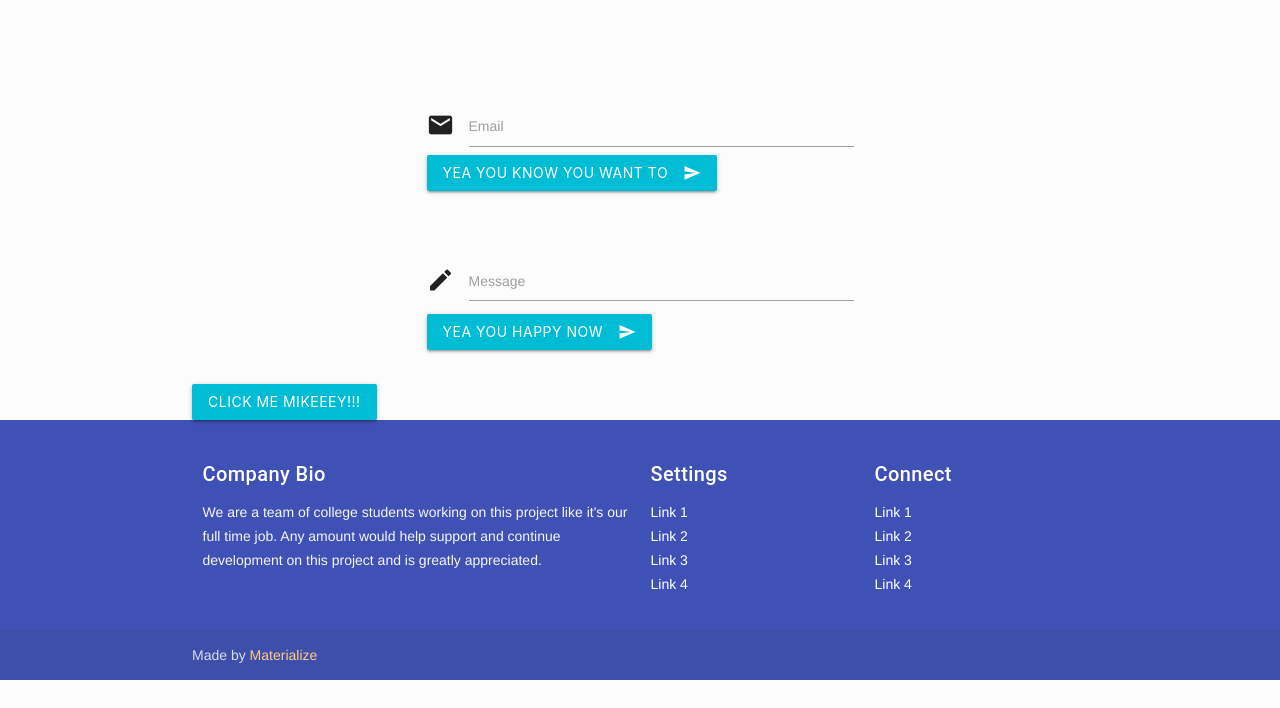
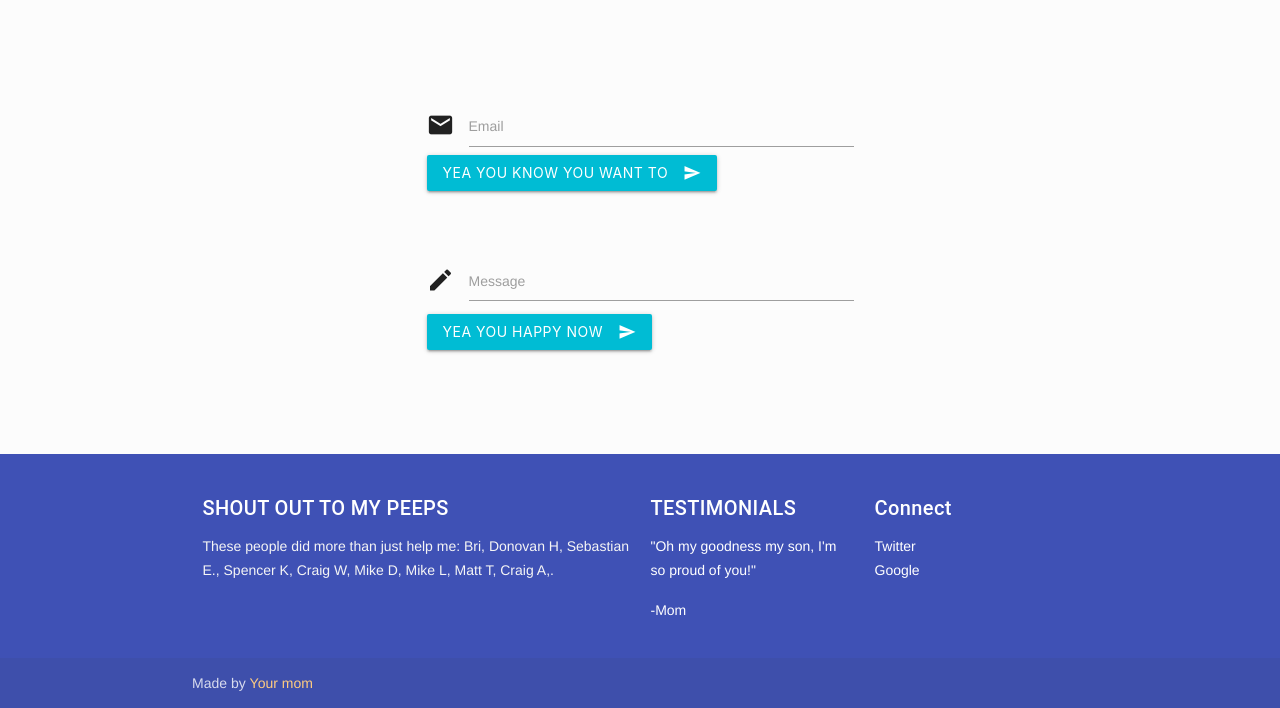
Before and after one commit to rodneystrong/personal-fullstack, a website: page public/index.html in a window 1280 px wide. Shown: the part 565-1273 px from the top of the page. Before the commit the page ends 1245 px from the top, so only its background shows below. Drawn offline with nearby package versions, Linux system fonts and the light colour scheme.

Commit message:
various content changes

```diff
--- a/public/index.html
+++ b/public/index.html
@@ -15,9 +15,9 @@
 <body ng-controller="MainCtrl" class="main">
 
   <header class="main-header">
-    <div class="menu-btn"></div><a class="title-btn" href="#/intro"><img alt="" class="logo" src="assets/unforget-logo.png">
+    <div class="menu-btn"></div><a class="title-btn" href="#"><img alt="" class="logo" src="assets/unforget-logo.png">
     <h1>
-      Unfrgtbl <span class="by-gmail">by #asian</span>
+      Frgtbl <span class="by-gmail">by #asian</span>
     </h1></a>
     <div class="inbox-dropdown">
       <a class="inbox-btn indigo" href=
@@ -50,7 +50,7 @@
   <div class="title">
     <img alt="" class="logo" src="assets/unforget-logo.png">
     <h2 class="logo-title">
-      Unfrgtbl <span class="by-gmail">by #asian</span>
+      Frgtbl <span class="by-gmail">by #asian</span>
     </h2>
   </div>
 
@@ -84,7 +84,7 @@
       </div>
     </div>
 
-  <button ng-click="getNotes()" class="btn cyan waves-effect waves-light" type="button" name="button" autofocus>CLICK ME MIKEEEY!!!</button>
+  <!-- <button ng-click="getNotes()" class="btn cyan waves-effect waves-light" type="button" name="button" autofocus>CLICK ME MIKEEEY!!!</button> -->
 
     <div class="grid-box">
       <!-- <div ng-repeat="item in data" class="item animated fadeInUp">
@@ -126,34 +126,34 @@
     <div class="container">
       <div class="row">
         <div class="col l6 s12">
-          <h5 class="white-text">Company Bio</h5>
-          <p class="grey-text text-lighten-4">We are a team of college students working on this project like it's our full time job. Any amount would help support and continue development on this project and is greatly appreciated.</p>
+          <h5 class="white-text">SHOUT OUT TO MY PEEPS</h5>
+          <p class="grey-text text-lighten-4">These people did more than just help me: Bri, Donovan H, Sebastian E., Spencer K, Craig W, Mike D, Mike L, Matt T, Craig A,.</p>
 
 
         </div>
         <div class="col l3 s12">
-          <h5 class="white-text">Settings</h5>
-          <ul>
+          <h5 class="white-text">TESTIMONIALS</h5>
+          <!-- <ul>
             <li><a class="white-text" href="#!">Link 1</a></li>
             <li><a class="white-text" href="#!">Link 2</a></li>
             <li><a class="white-text" href="#!">Link 3</a></li>
             <li><a class="white-text" href="#!">Link 4</a></li>
-          </ul>
+          </ul> -->
+          <p>"Oh my goodness my son, I'm so proud of you!"</p>
+          <p>-Mom</p>
         </div>
         <div class="col l3 s12">
           <h5 class="white-text">Connect</h5>
           <ul>
-            <li><a class="white-text" href="#!">Link 1</a></li>
-            <li><a class="white-text" href="#!">Link 2</a></li>
-            <li><a class="white-text" href="#!">Link 3</a></li>
-            <li><a class="white-text" href="#!">Link 4</a></li>
+            <li><a class="white-text" href="#!">Twitter</a></li>
+            <li><a class="white-text" href="#!">Google</a></li>
           </ul>
         </div>
       </div>
     </div>
     <div class="footer-copyright">
       <div class="container">
-      Made by <a class="orange-text text-lighten-3" href="http://materializecss.com">Materialize</a>
+      Made by <a class="orange-text text-lighten-3" href="http://materializecss.com">Your mom</a>
       </div>
     </div>
   </footer>
--- a/public/styles/style.css
+++ b/public/styles/style.css
@@ -169,3 +169,11 @@ body {
 .mdl-grid--no-spacing>.mdl-cell--9-col-desktop.mdl-cell--9-col-desktop {
   width: 100%;
 }
+
+footer.page-footer {
+  margin-top: 90px;
+}
+
+footer p {
+  color: #fff;
+}
```
